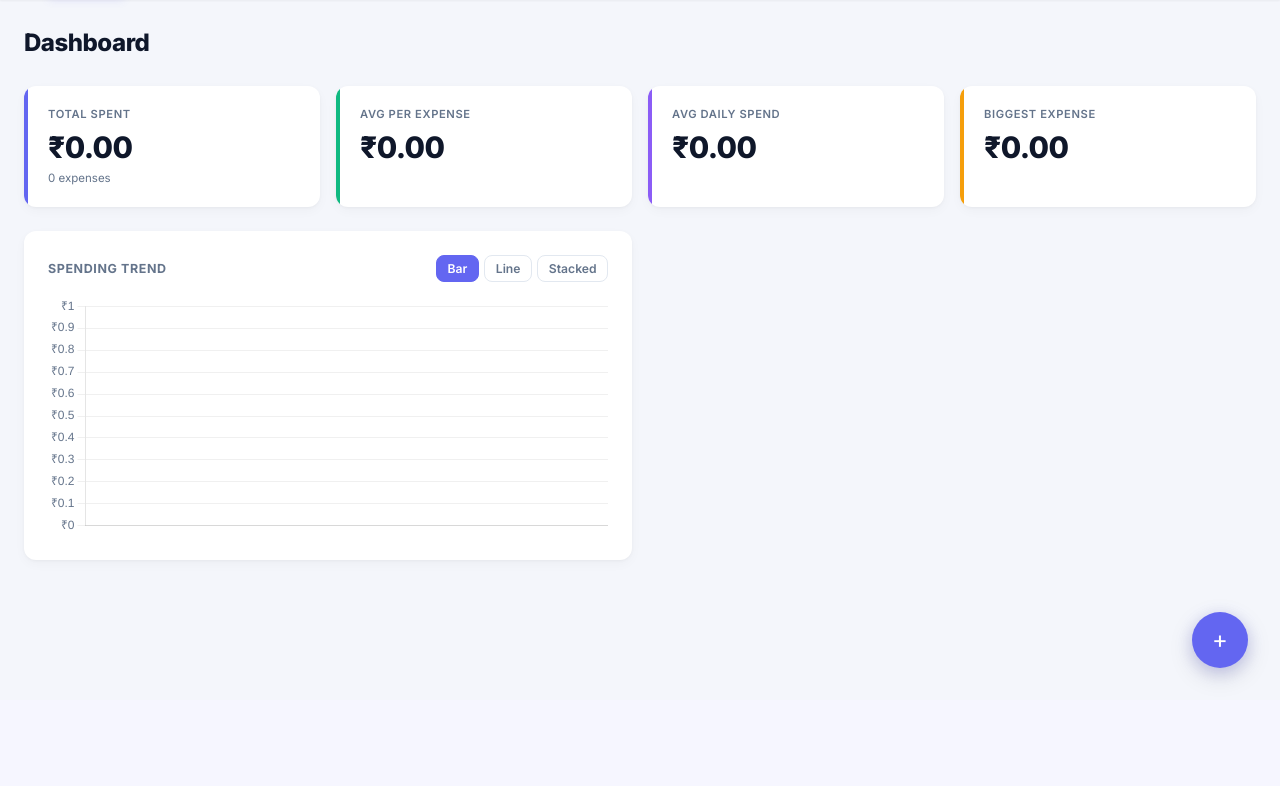
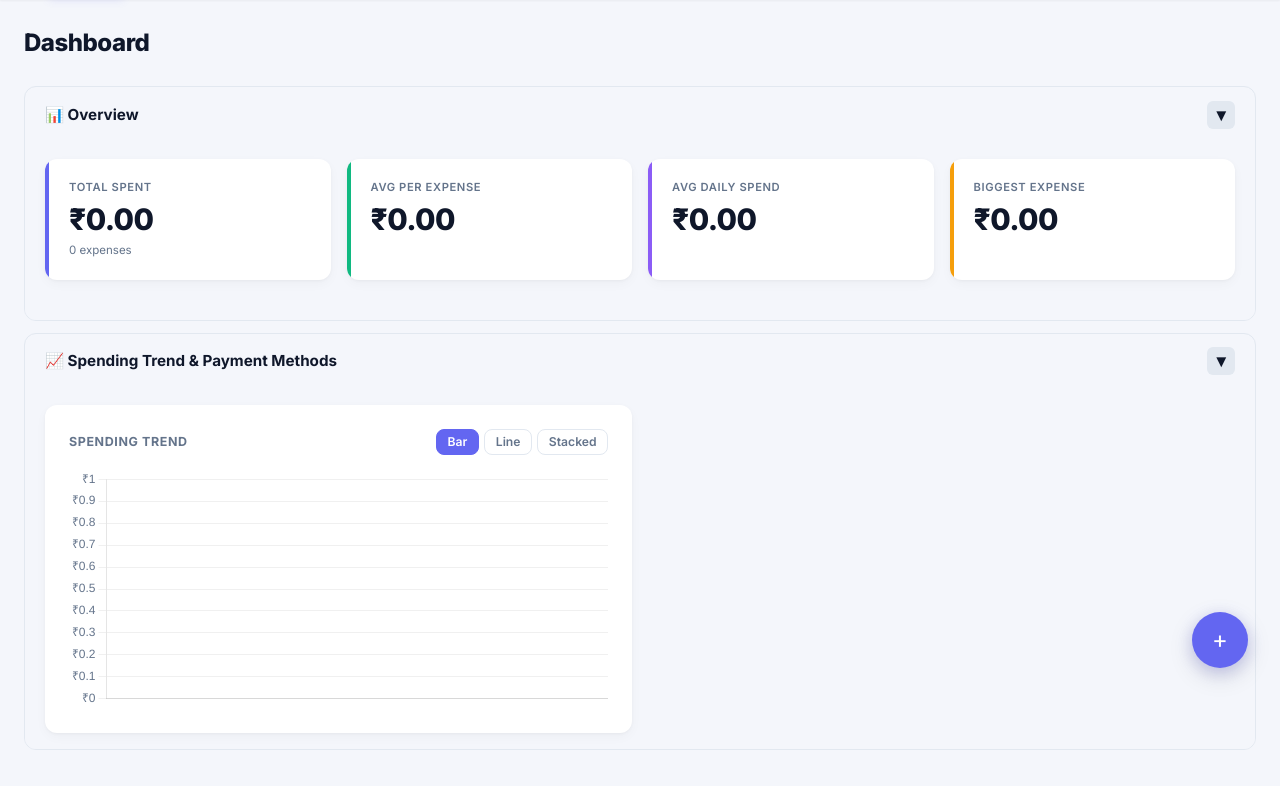
Before and after one commit to ssubrahm/expense-tracker, a Django app: page / in a window 1280 px wide. Shown: the part 100-886 px from the top of the page. Before the commit the page ends 782 px from the top, so only its background shows below. Run offline with Django 5.2, Linux system fonts and the light colour scheme; the visitor is signed in with stand-in values (Sample User, id 1); data that the repository does not hold is empty.

Commit message:
Add collapsible sections to Dashboard + bigger chevron icon on both pages
Dashboard: 4 collapsible sections (Overview, By Category, Spending Trend
& Payment Methods, By Family Member) with localStorage persistence.

Chevron updated on both Dashboard and Analytics: 28px rounded square with
neutral background, inverts on hover. Consistent design across both pages.

Co-authored-by: factory-droid[bot] <138933559+factory-droid[bot]@users.noreply.github.com>

```diff
--- a/expenses/templates/expenses/dashboard.html
+++ b/expenses/templates/expenses/dashboard.html
@@ -6,7 +6,15 @@
   <h1>Dashboard</h1>
 </div>
 
-<!-- STAT CARDS -->
+<!-- ============================================================
+     SECTION: Overview
+     ============================================================ -->
+<div class="a-section" data-section="d-overview">
+  <div class="a-section-header" onclick="toggleSection(this)">
+    <span>📊 Overview</span>
+    <span class="a-chevron">▾</span>
+  </div>
+  <div class="a-section-body">
     <div class="stats-grid">
       <div class="stat-card">
         <div class="stat-label">Total Spent</div>
@@ -36,14 +44,22 @@
       </div>
       {% endif %}
     </div>
+  </div>
+</div>
 
-
-
-<!-- BY CATEGORY: Chart + Table side-by-side -->
+<!-- ============================================================
+     SECTION: By Category
+     ============================================================ -->
 {% if by_category %}
-<div style="display:grid;grid-template-columns:1fr 1fr;gap:1rem;margin-bottom:1.5rem;">
+<div class="a-section" data-section="d-category">
+  <div class="a-section-header" onclick="toggleSection(this)">
+    <span>🏷️ By Category</span>
+    <span class="a-chevron">▾</span>
+  </div>
+  <div class="a-section-body">
+    <div style="display:grid;grid-template-columns:1fr 1fr;gap:1rem;">
       <div class="chart-card">
-    <div class="chart-title">By Category</div>
+        <div class="chart-title">Category Split</div>
         <canvas id="categoryChart"></canvas>
       </div>
       <div class="card">
@@ -62,10 +78,20 @@
         </table>
       </div>
     </div>
+  </div>
+</div>
 {% endif %}
 
-<!-- SPENDING TREND + PAYMENT METHOD side-by-side -->
-<div style="display:grid;grid-template-columns:1fr 1fr;gap:1rem;margin-bottom:1.5rem;">
+<!-- ============================================================
+     SECTION: Spending Trend + Payment Method
+     ============================================================ -->
+<div class="a-section" data-section="d-trend">
+  <div class="a-section-header" onclick="toggleSection(this)">
+    <span>📈 Spending Trend & Payment Methods</span>
+    <span class="a-chevron">▾</span>
+  </div>
+  <div class="a-section-body">
+    <div style="display:grid;grid-template-columns:1fr 1fr;gap:1rem;">
       <div class="chart-card">
         <div style="display:flex;justify-content:space-between;align-items:center;margin-bottom:.85rem;">
           <div class="chart-title" style="margin:0">Spending Trend</div>
@@ -95,12 +121,22 @@
       </div>
       {% endif %}
     </div>
+  </div>
+</div>
 
-<!-- BY FAMILY MEMBER: Chart + Table side-by-side -->
+<!-- ============================================================
+     SECTION: By Family Member
+     ============================================================ -->
 {% if by_member and by_member|length > 0 %}
-<div style="display:grid;grid-template-columns:1fr 1fr;gap:1rem;margin-bottom:1.5rem;">
+<div class="a-section" data-section="d-family">
+  <div class="a-section-header" onclick="toggleSection(this)">
+    <span>👨‍👩‍👧‍👦 By Family Member</span>
+    <span class="a-chevron">▾</span>
+  </div>
+  <div class="a-section-body">
+    <div style="display:grid;grid-template-columns:1fr 1fr;gap:1rem;">
       <div class="chart-card">
-    <div class="chart-title">By Family Member</div>
+        <div class="chart-title">Family Split</div>
         <canvas id="memberChart"></canvas>
       </div>
       <div class="card">
@@ -126,15 +162,62 @@
         </table>
       </div>
     </div>
+  </div>
+</div>
 {% endif %}
 
+<!-- SHARED STYLES -->
 <style>
+.a-section { margin-bottom:.75rem; border-radius:var(--radius-md); overflow:hidden; border:1px solid var(--border); }
+.a-section-header {
+  display:flex; justify-content:space-between; align-items:center;
+  padding:.85rem 1.25rem; cursor:pointer; user-select:none;
+  background:var(--card-bg); font-weight:700; font-size:.95rem;
+  transition:background .15s;
+}
+.a-section-header:hover { background:var(--light); }
+.a-chevron {
+  display:inline-flex; align-items:center; justify-content:center;
+  width:28px; height:28px; border-radius:6px;
+  background:var(--border); color:var(--text);
+  font-size:1.1rem; font-weight:700; line-height:1;
+  transition:transform .2s, background .15s;
+}
+.a-section-header:hover .a-chevron { background:var(--muted); color:#fff; }
+.a-section.collapsed .a-chevron { transform:rotate(-90deg); }
+.a-section-body { padding:1rem 1.25rem; background:var(--bg); }
+.a-section.collapsed .a-section-body { display:none; }
 @media(max-width:768px) {
   div[style*="grid-template-columns: 1fr 1fr"],
   div[style*="grid-template-columns:1fr 1fr"] { grid-template-columns: 1fr !important; }
 }
 </style>
 
+<!-- COLLAPSE/EXPAND SCRIPT -->
+<script>
+function toggleSection(header) {
+  const section = header.closest('.a-section');
+  section.classList.toggle('collapsed');
+  const state = {};
+  document.querySelectorAll('.a-section').forEach(s => {
+    state[s.dataset.section] = s.classList.contains('collapsed');
+  });
+  localStorage.setItem('dashboard_sections', JSON.stringify(state));
+}
+(function() {
+  try {
+    const state = JSON.parse(localStorage.getItem('dashboard_sections') || '{}');
+    Object.entries(state).forEach(([key, collapsed]) => {
+      if (collapsed) {
+        const el = document.querySelector(`.a-section[data-section="${key}"]`);
+        if (el) el.classList.add('collapsed');
+      }
+    });
+  } catch(e) {}
+})();
+</script>
+
+<!-- CHARTS -->
 <script>
 const COLORS = {{ chart_colors|safe }};
 const monthlyLabels = {{ monthly_labels|safe }};
@@ -206,7 +289,6 @@ new Chart(document.getElementById('categoryChart').getContext('2d'), {
   }
 });
 
-// Member doughnut chart
 if (memberLabels.length > 0 && document.getElementById('memberChart')) {
   new Chart(document.getElementById('memberChart').getContext('2d'), {
     type: 'doughnut',
```
Also changed, not shown: expenses/templates/expenses/analytics.html (+8 -1 lines). Lines whose indentation alone changed are shown as unchanged.
